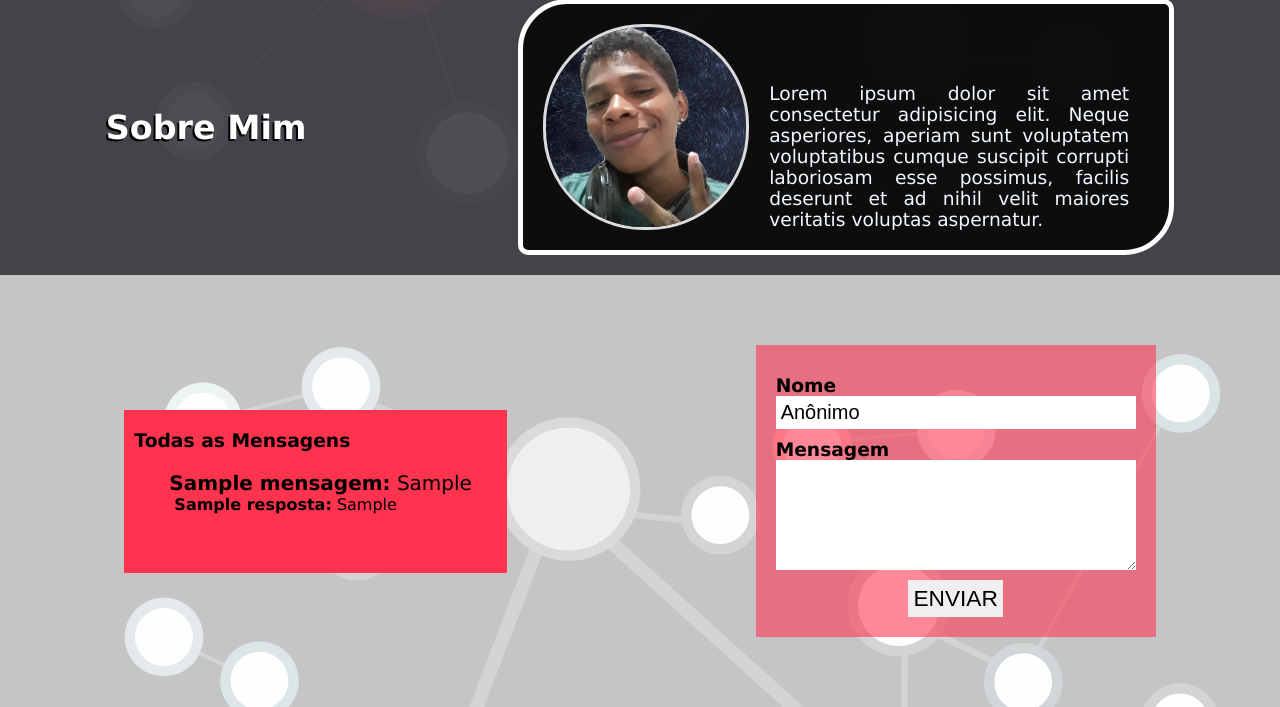
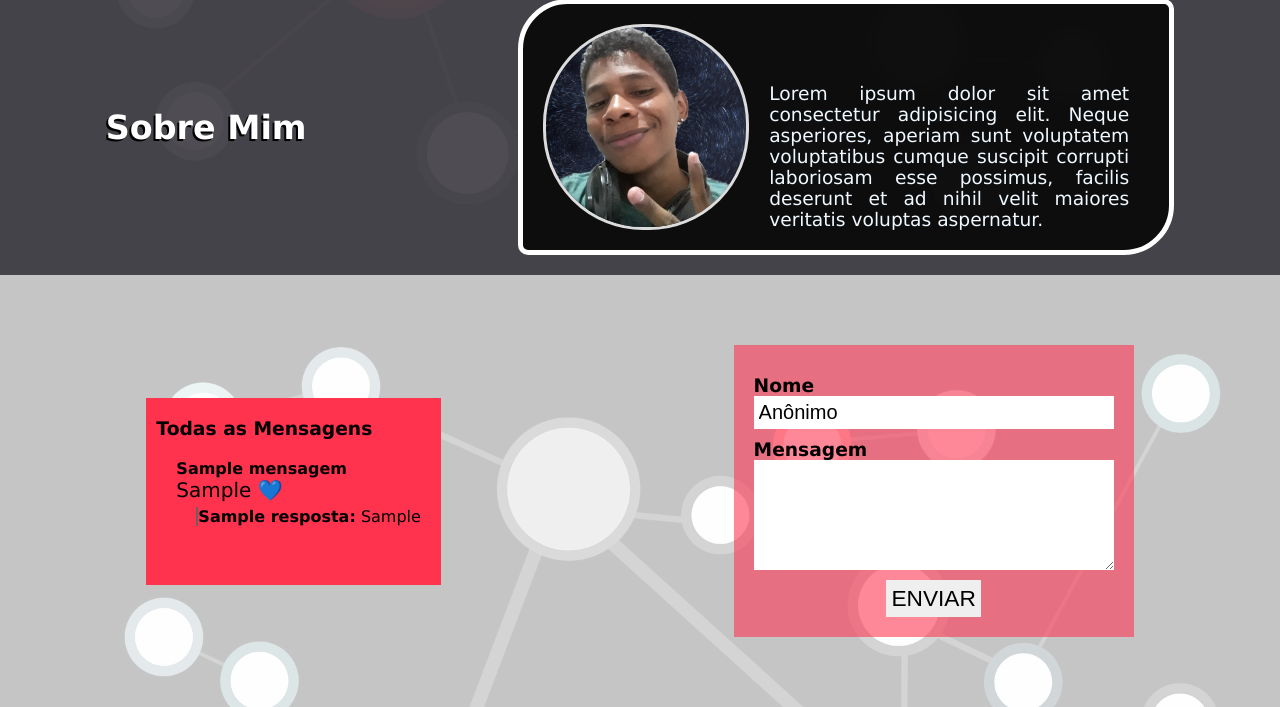
Before and after one commit to marcelo-py/portfolio3.0, a Django app: page / in a window 1280 px wide. Shown: the part 703-1410 px from the top of the page. Run offline with Django 3.2, Linux system fonts and the light colour scheme; tables that the repository leaves empty hold one stand-in row (values such as "Sample post").

Commit message:
coração nas mensagens

```diff
--- a/portfolio/admin.py
+++ b/portfolio/admin.py
@@ -3,8 +3,8 @@ from .models import Mensagem, Resposta
 
 
 class MensagemAdmin(admin.ModelAdmin):
-    list_display = ('id', 'nome', 'mensagem', 'mostrar')
-    list_editable = ('mostrar',)
+    list_display = ('id', 'nome', 'mensagem', 'mostrar', 'gostei')
+    list_editable = ('mostrar', 'gostei')
 
 
 class RespostasAdmin(admin.ModelAdmin):
--- a/portfolio/templates/index.html
+++ b/portfolio/templates/index.html
@@ -48,7 +48,7 @@
             <h3>Todas as Mensagens</h3>
             <ul class="mensagensLinhas">
                 {%for c in mensagens%}
-                    <li><strong>{{c.nome}}:</strong> {{c.mensagem}}</li>
+                    <strong>{{c.nome}}</strong><li>{{c.mensagem}} {%if c.gostei%} <abbr title="Mensagem curtida pelo dono do site">&#128153;</abbr>{%else%} <abbr title="Somente o dono do site pode curtir">&#9825;</abbr>  {%endif%} </li>
                     {%if c.respostas%}
                         <ul>
                            {%for r in c.respostas.all%}
--- a/statics/css/styles.css
+++ b/statics/css/styles.css
@@ -202,11 +202,16 @@ body{
 #mensagemComentarioForm div > ul > li{
     list-style: none;
     font-size: 15pt;
-    padding: 0 15px;
+    margin-bottom: 5px;
 }
 #mensagemComentarioForm div > ul > ul > li{
-    text-indent: 20px;
     list-style: none;
+    border-left: 2px solid #6b6060;
+    margin-left: 20px;
+}
+#mensagemComentarioForm ul li abbr{
+    text-decoration: none;
+    cursor:pointer;
 }
 @media (max-width: 350px){
     .home{
```
